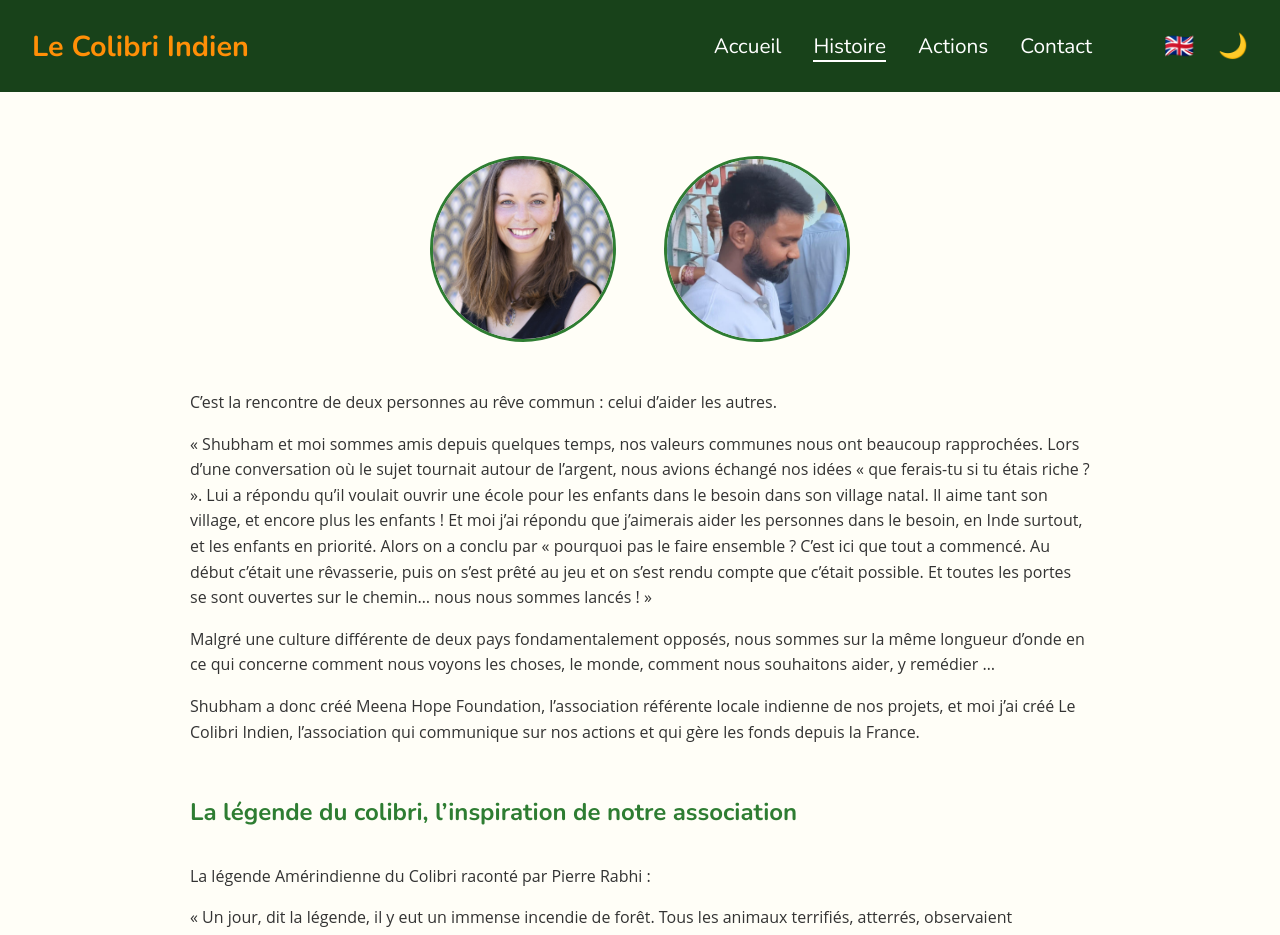
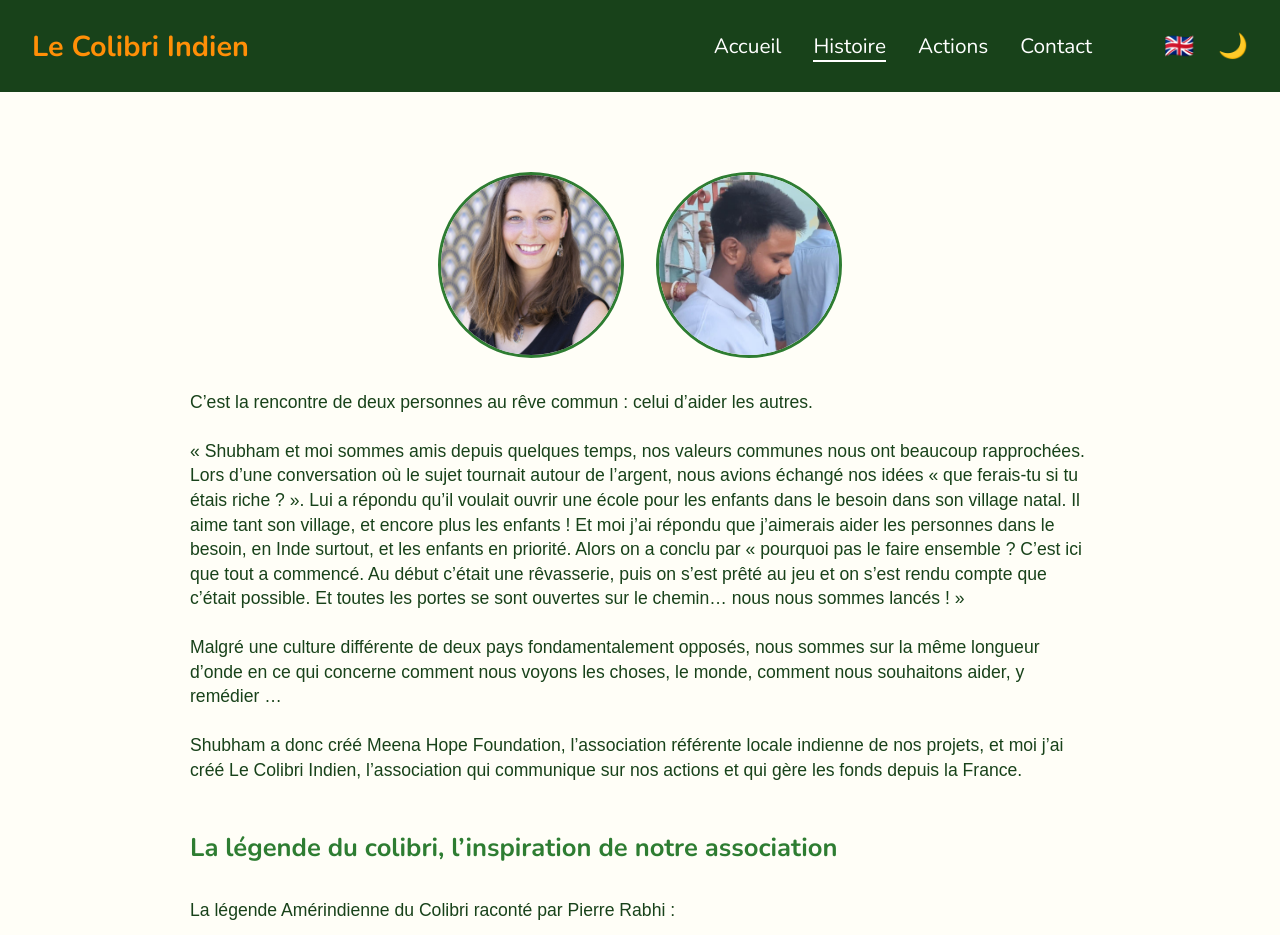
Before and after one commit to Jottiana/le-colibri-indien, a React (Vite) app: page /le-colibri-indien/aboutus in a window 1280 px wide. Shown: the top 935 px of the page. Built offline with nearby package versions, Linux system fonts and the light colour scheme.

Commit message:
feat(AboutUs): update style

```diff
--- a/src/pages/AboutUs/AboutUs.css
+++ b/src/pages/AboutUs/AboutUs.css
@@ -1,35 +1,41 @@
 .story {
-  max-width: 900px;
+  padding: 2rem 3rem;
   margin: 0 auto;
-  padding: 2rem 1rem;
-  font-family: 'Open Sans', sans-serif;
-  line-height: 1.6;
-  color: #333;
+  font-family: sans-serif;
+  line-height: 1.4;
 }
 
 .about-us-section {
-  margin: 3rem 0 2rem 0;
+  font-size: 1.6rem;
+	font-weight: bold;
+  margin: 2rem 0 1.5rem;
+}
+
+.story-content p {
+  margin-bottom: 1.5rem;
+}
+
+.section-title {
+  font-size: 1.6rem;
+  font-weight: bold;
+  margin-bottom: 1.5rem;
+  text-align: center;
 }
 
 .founders-photos {
   display: flex;
   justify-content: center;
-  gap: 3rem;
-  margin: 2rem 0 3rem 0;
+  gap: 2rem;
+  margin: 2rem 0;
   flex-wrap: wrap;
 }
 
 .founder-photo {
-  width: 180px;
-  height: 180px;
+  width: 160px;
+  height: 160px;
   object-fit: cover;
   border-radius: 50%;
   border: 3px solid #2e7d32;
-}
-
-.story-content p {
-  margin-bottom: 1rem;
-  /* text-align: justify; */
 }
 
 .colibri-section {
@@ -38,7 +44,33 @@
 }
 
 .colibri-photo {
-  width: 200px;
+  width: 180px;
   border-radius: 12px;
   border: 2px solid #2e7d32;
 }
+
+@media (min-width: 768px) {
+  .story {
+    max-width: 900px;
+    padding: 3rem;
+    font-size: 1.1rem;
+  }
+
+  .about-us-section {
+    margin: 3rem 0 2rem;
+  }
+
+  .section-title {
+    font-size: 2rem;
+    text-align: left;
+  }
+
+  .founder-photo {
+    width: 180px;
+    height: 180px;
+  }
+
+  .colibri-photo {
+    width: 200px;
+  }
+}
```
